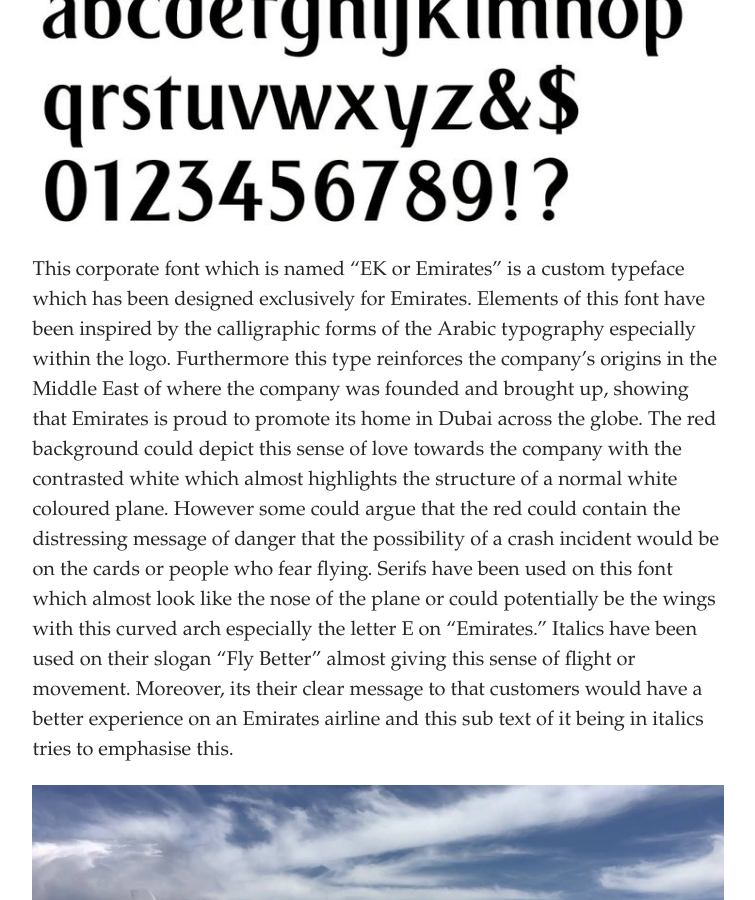
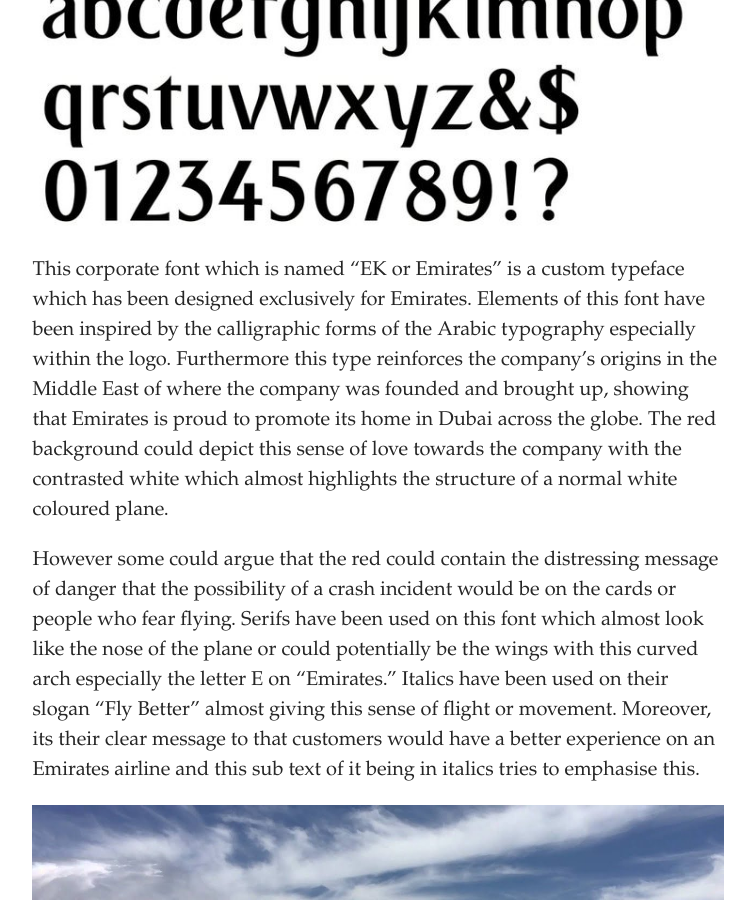
Before and after one commit to maxemes/Typographic-Blog, a Jekyll site: the page built from _posts/2020-10-12-fly-better-with-emirates.md, in a window 1280 px wide and 900 px high, scrolled down 1493 px. Shown: the whole window, without its empty margins (262-1017 px from the left). Built offline with Jekyll 4.4.1, drawn with Linux system fonts in a browser that asks for light colours; some web fonts are replaced.

Commit message:
Update Post “2020-10-12-fly-better-with-emirates”

```diff
--- a/_posts/2020-10-12-fly-better-with-emirates.md
+++ b/_posts/2020-10-12-fly-better-with-emirates.md
@@ -16,9 +16,9 @@
 
 ![](../uploads/emirates-font-.jpg)
 
-This corporate font which is named "EK or Emirates" is a custom typeface which has been designed exclusively for Emirates. Elements of this font have been inspired by the calligraphic forms of the Arabic typography especially within the logo. Furthermore this type reinforces the company's origins in the Middle East of where the company was founded and brought up, showing that Emirates is proud to promote its home in Dubai across the globe. The red background could depict this sense of love towards the company with the contrasted white which almost highlights the structure of a normal white coloured plane. However some could argue that the red could contain the distressing message of danger that the possibility of a crash incident would be on the cards or people who fear flying. Serifs have been used on this font which almost look like the nose of the plane or could potentially be the wings with this curved arch especially the letter E on "Emirates." Italics have been used on their slogan "Fly Better" almost giving this sense of flight or movement. Moreover, its their clear message to that customers would have a better experience on an Emirates airline and this sub text of it being in italics tries to emphasise this.
+This corporate font which is named "EK or Emirates" is a custom typeface which has been designed exclusively for Emirates. Elements of this font have been inspired by the calligraphic forms of the Arabic typography especially within the logo. Furthermore this type reinforces the company's origins in the Middle East of where the company was founded and brought up, showing that Emirates is proud to promote its home in Dubai across the globe. The red background could depict this sense of love towards the company with the contrasted white which almost highlights the structure of a normal white coloured plane.
 
-
+However some could argue that the red could contain the distressing message of danger that the possibility of a crash incident would be on the cards or people who fear flying. Serifs have been used on this font which almost look like the nose of the plane or could potentially be the wings with this curved arch especially the letter E on "Emirates." Italics have been used on their slogan "Fly Better" almost giving this sense of flight or movement. Moreover, its their clear message to that customers would have a better experience on an Emirates airline and this sub text of it being in italics tries to emphasise this.
 
 ![](../uploads/emirates-.jpg)
 
```
